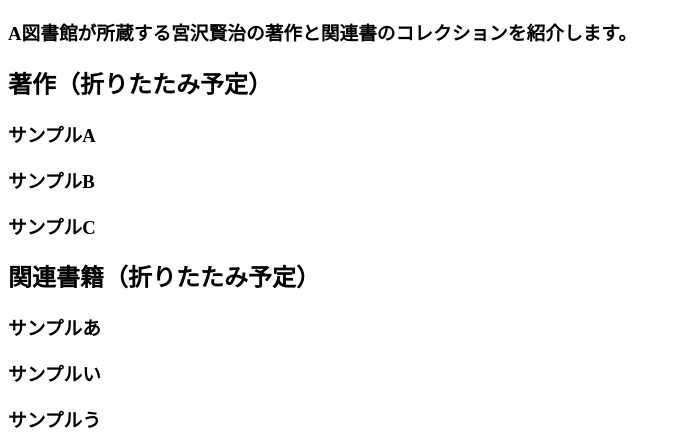
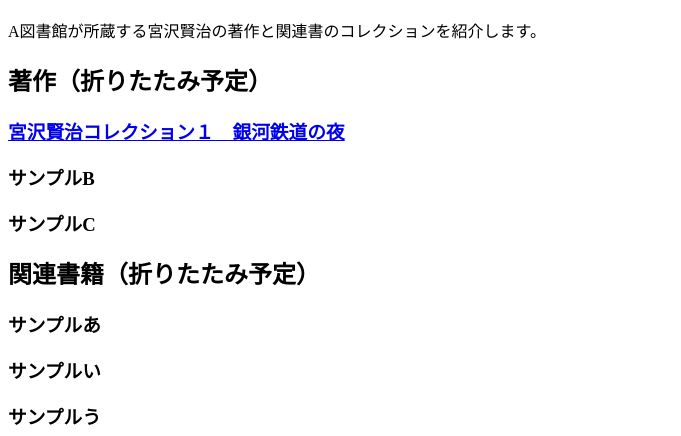
Before and after one commit to ik-mt-kensyu/mypage, a plain HTML site: page collection.html in a window 1280 px wide. Shown: the part 138-574 px from the top of the page, without its empty margins (0-681 px from the left). Drawn offline with Linux system fonts and the light colour scheme.

Commit message:
リンク

```diff
--- a/collection.html
+++ b/collection.html
@@ -3,15 +3,17 @@
   <head>
     <meta charset="utf-8">
     <title>オンライン展示 - A図書館</title>
+    <style>
+    </style>
   </head>
   <body>
     <h1>（共通ヘッダー？）</h1>
     <h1>展示</h1>
-    <h3>
+    <p>
       A図書館が所蔵する宮沢賢治の著作と関連書のコレクションを紹介します。
-    </h3>
+    </p>
     <h2>著作（折りたたみ予定）</h2>
-      <h3>サンプルA</h3>
+      <h3><a href="https://ci.nii.ac.jp/ncid/BB28957185">宮沢賢治コレクション１　銀河鉄道の夜</a></h3>
       <h3>サンプルB</h3>
       <h3>サンプルC</h3>
     <h2>関連書籍（折りたたみ予定）</h2>
```
Also changed, not shown: img/kenji_c_9784265019397.jpg (added), img/kenji_c_9784480706218.jpg (added), img/kenji_c_9784480706263.jpg (added), img/kenji_c_9784758434010.jpg (added), img/kenji_c_9784769023081.jpg (added), img/kenji_k_9784094063974.jpg (added), img/kenji_k_9784103506812.jpg (added), img/kenji_k_9784106038464.jpg (added), img/kenji_k_9784469222692.jpg (added), img/kenji_k_9784480432308.jpg (added), img/kenji_k_9784652204030.jpg (added), img/kenji_k_9784759819663.jpg (added), img/kenji_k_9784886951939.jpg (added), img/kenji_k_9784891769871.jpg (added), 1 other file.
